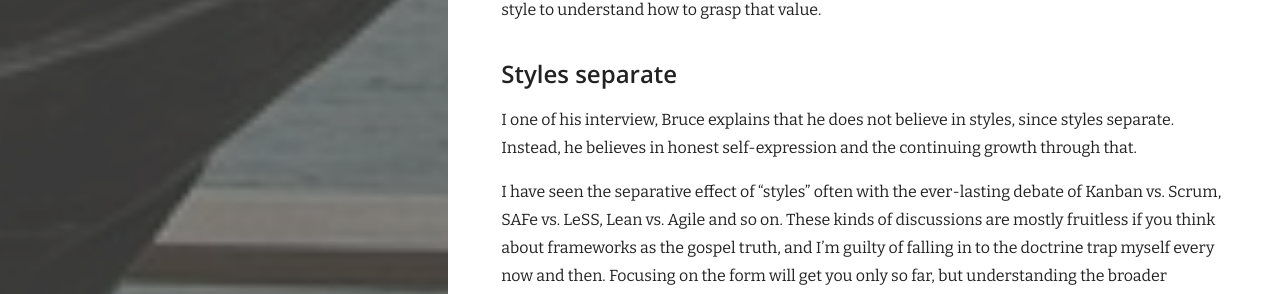
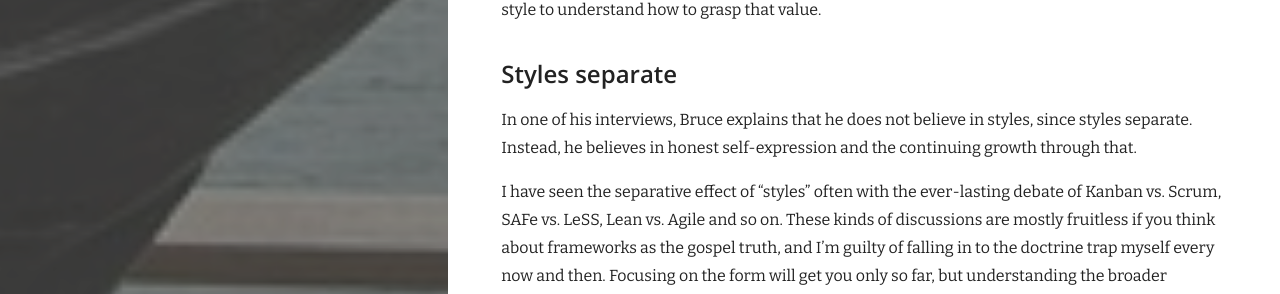
Before and after one commit to terisikk/terisikk.github.io, a Jekyll site: the page built from _posts/2022-02-14-what-can-agile-learn-from-bruce-lee.md, in a window 1280 px wide. Shown: the part 2916-3210 px from the top of the page. Built offline with Jekyll 4.4.1, drawn with Linux system fonts in a browser that asks for light colours; nearby versions of some CDN libraries; comment, search, counter and statistics services are not loaded.

Commit message:
Fix typo

```diff
--- a/_posts/2022-02-14-what-can-agile-learn-from-bruce-lee.md
+++ b/_posts/2022-02-14-what-can-agile-learn-from-bruce-lee.md
@@ -76,7 +76,7 @@ There is also another thing to learn from the finger in the metaphor of the Moon
 
 ## Styles separate
 
-I one of his interview, Bruce explains that he does not believe in styles, since styles separate. Instead, he believes in honest self-expression and the continuing growth through that.
+In one of his interviews, Bruce explains that he does not believe in styles, since styles separate. Instead, he believes in honest self-expression and the continuing growth through that.
 
 I have seen the separative effect of "styles" often with the ever-lasting debate of Kanban vs. Scrum, SAFe vs. LeSS, Lean vs. Agile and so on. These kinds of discussions are mostly fruitless if you think about frameworks as the gospel truth, and I'm guilty of falling in to the doctrine trap myself every now and then. Focusing on the form will get you only so far, but understanding the broader principles underneath is the key to mastering your craft.
 
```
